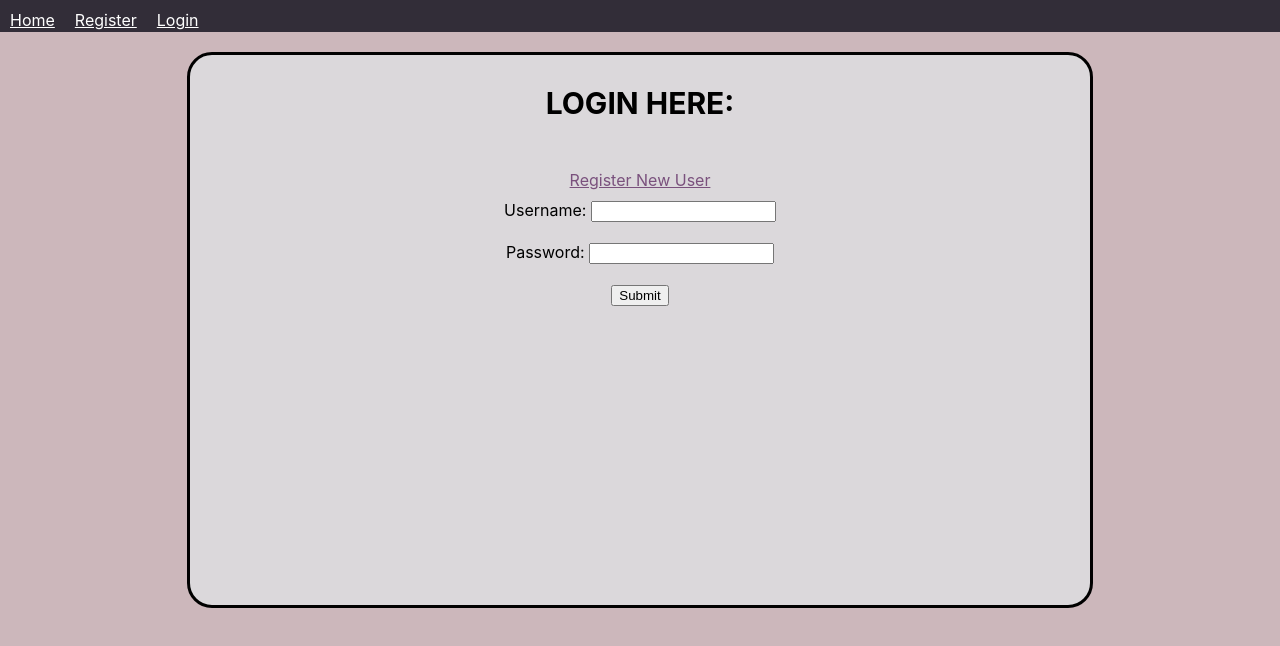
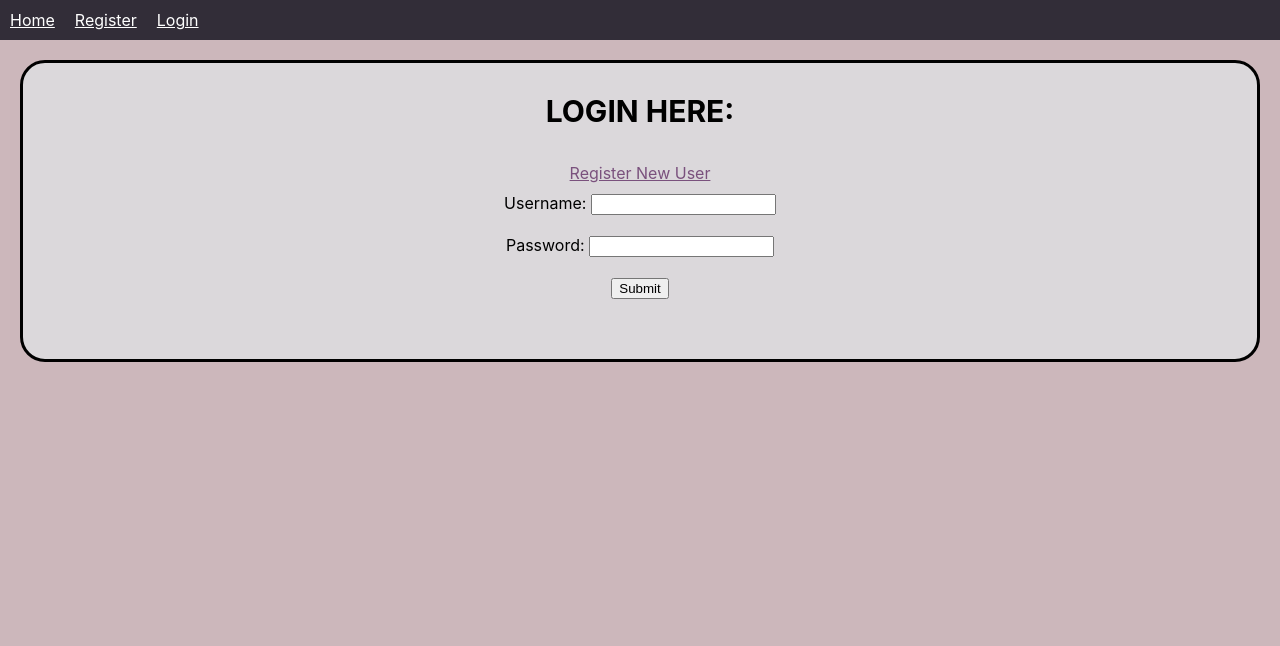
Before and after one commit to Mendeley/grads19-weblet, a React (Create React App) app: page /users/login in a window 1280 px wide. Shown: the top 646 px of the page. Built offline with nearby package versions, Linux system fonts and the light colour scheme.

Commit message:
GP19-181: profile page cards adjust to screen and content

```diff
--- a/src/Navbar.jsx
+++ b/src/Navbar.jsx
@@ -9,7 +9,7 @@ import { logoutUser } from "./api";
 export const StyledNavbar = styled.nav`
   background: #322d38;
   width: auto;
-  height: 4vh;
+  height: 5%;
   text-align: left;
 `;
 
@@ -36,7 +36,7 @@ export const Navbar = ({ cookies, allCookies = {} }) => {
       await logoutUser(sessionToken.token);
       history.push("/");
       deleteSessionToken();
-    } catch (error) {}
+    } catch (error) { }
   };
 
   const deleteSessionToken = () => {
--- a/src/StyledFormComponents.js
+++ b/src/StyledFormComponents.js
@@ -1,7 +1,7 @@
 import styled from "styled-components";
 
 const StyledForm = styled.div`
-  height: 400px;
+  height: 100%;
   padding: 20px;
   display:flex;
   flex-direction:row;
@@ -10,7 +10,7 @@ const StyledForm = styled.div`
 const StyledCardHeading = styled.h3`
   background: #dbd8db;
   width: 100%;
-  height: 55px;
+  height: 40px;
   font-size: 30px;
   font-weight: bold;
   text-align: center;
@@ -29,10 +29,10 @@ const StyledCardText = styled.h3`
 `;
 
 const StyledCard = styled.div`
-  width: ${({ profileCard }) => (profileCard ? `45%` : `900px`)};
-  height: ${({ profileCard }) => (profileCard ? `180vh` : `550px`)};
+  width: ${({ profileCard }) => (profileCard ? `65%` : `100%`)};
+  height: ${({ profileCard }) => (profileCard ? `0%` : `100%`)};
   margin: ${({ profileCard }) => (profileCard ? `10px` : `0 auto`)};
-  display: ${({ profileCard }) => profileCard && `inline-block`};
+  display: ${({ profileCard }) => (profileCard && `inline-block`)};
   border-style: solid;
   border-color: black;
   border-radius: 25px;
@@ -43,7 +43,11 @@ const StyledCard = styled.div`
   }
   vertical-align: middle;
   position: relative;
-  display: inline-block;
+  display: flex-center;
+  flex-direction: row;
+  flex-wrap: wrap;
+  justify-content: space-evenly;
+  padding-bottom: 50px;
 `;
 
 export { StyledCardHeading, StyledCardText, StyledForm, StyledCard };
--- a/src/User/ProfilePage.jsx
+++ b/src/User/ProfilePage.jsx
@@ -26,7 +26,7 @@ export const StyledEditLink = styled(Link)`
 `;
 
 const StyledProfile = styled.div`
-  height: 400px;
+  height: 100%;
   padding: 20px;
 `;
 
@@ -67,6 +67,8 @@ const ProfilePage = ({
     }
   };
 
+
+
   return (
     <StyledProfile>
       <StyledCard profileCard>
@@ -84,7 +86,21 @@ const ProfilePage = ({
         {isCurrentUser && displayManager()}
       </StyledCard>
       {isCurrentUser && (
-        <>
+        <> <StyledCard profileCard className="employeesCard">
+          {employees.length > 0 ? (
+            <>
+              <StyledCardHeading className="employeeListHeader">
+                Employees:
+                </StyledCardHeading>
+              <EmployeeList className="employeeList" employees={employees} />
+            </>
+          ) : (
+              <StyledCardHeading className="employeeListHeader">
+                No Linked Employees
+              </StyledCardHeading>
+            )}
+        </StyledCard>
+
           <StyledCard profileCard>
             {favouriteConferences.length > 0 ? (
               <>
@@ -97,24 +113,10 @@ const ProfilePage = ({
                 />
               </>
             ) : (
-              <StyledCardHeading className="favouriteConferencesHeader">
-                No Favourited Conferences
+                <StyledCardHeading className="favouriteConferencesHeader">
+                  No Favourited Conferences
               </StyledCardHeading>
-            )}
-          </StyledCard>
-          <StyledCard className="employeesCard">
-            {employees.length > 0 ? (
-              <>
-                <StyledCardHeading className="employeeListHeader">
-                  Employees:
-                </StyledCardHeading>
-                <EmployeeList className="employeeList" employees={employees} />
-              </>
-            ) : (
-              <StyledCardHeading className="employeeListHeader">
-                No Linked Employees
-              </StyledCardHeading>
-            )}
+              )}
           </StyledCard>
         </>
       )}
```
Lines whose indentation alone changed are shown as unchanged.
